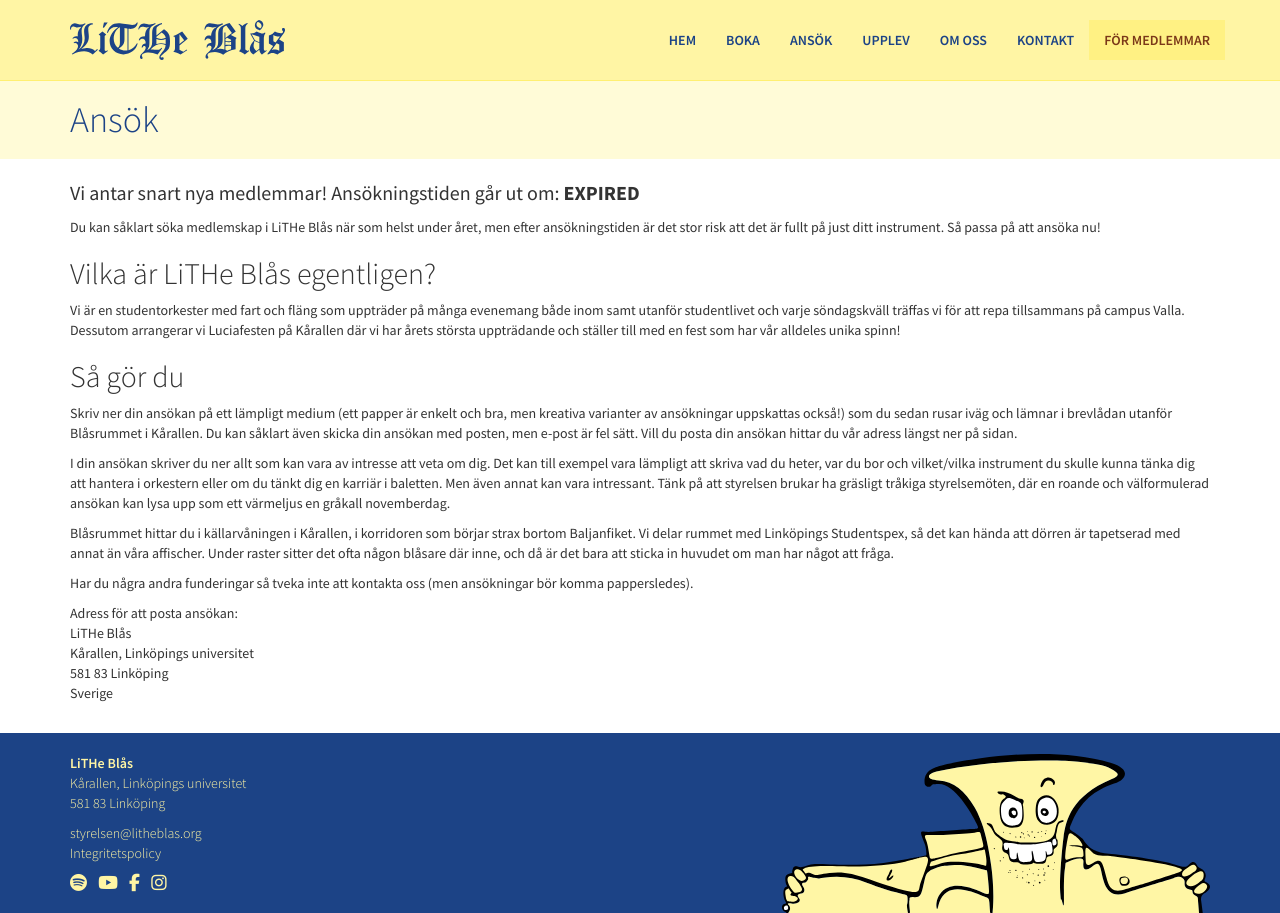
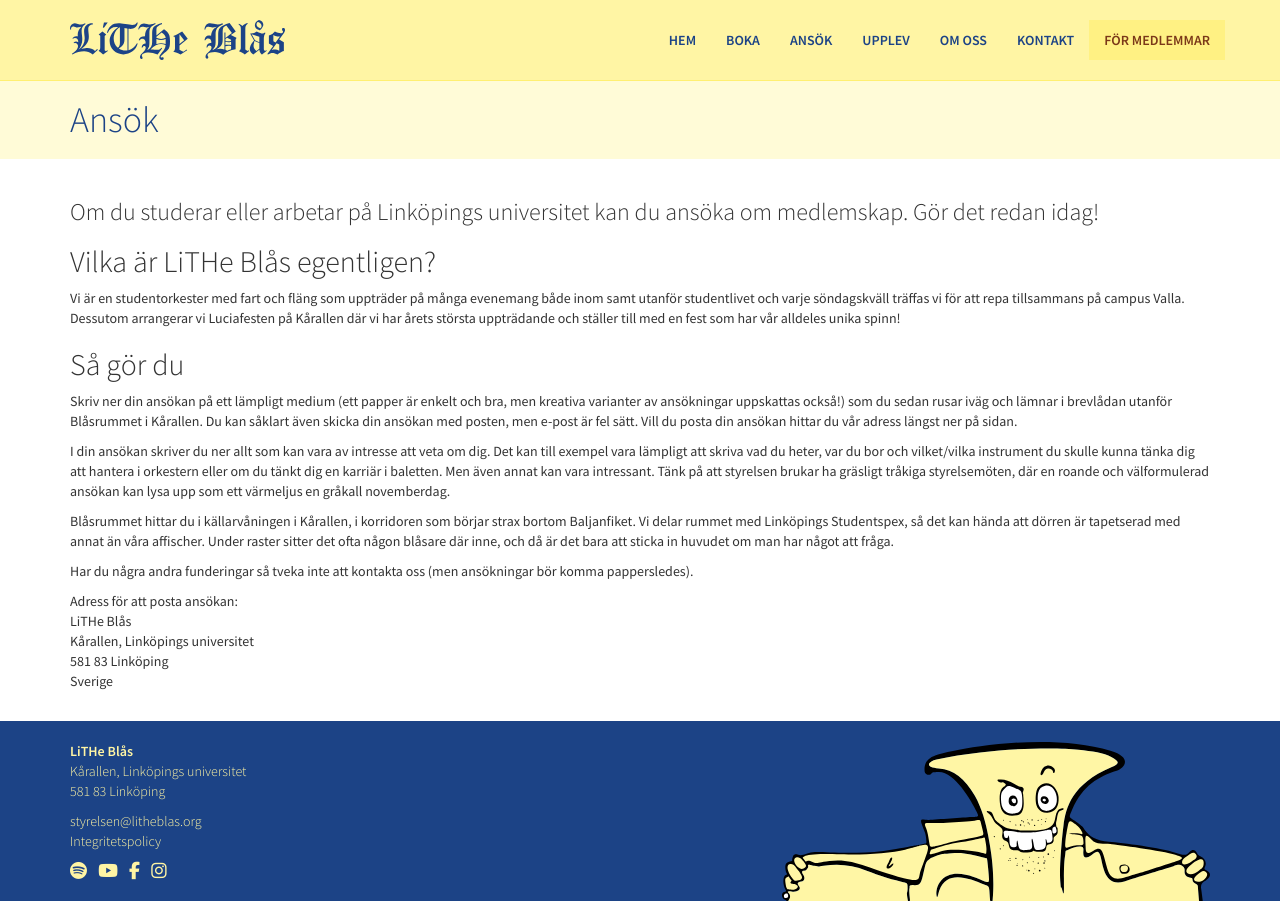
Before and after one commit to litheblas/litheblas.org, a Jekyll site: the page built from _pages/ansok.md, in a window 1280 px wide. Built offline with Jekyll 4.4.1, drawn with Linux system fonts in a browser that asks for light colours; nearby versions of some CDN libraries.

Commit message:
Update ansok.md

```diff
--- a/_pages/ansok.md
+++ b/_pages/ansok.md
@@ -4,57 +4,7 @@ title: Ansök
 permalink: /ansok/
 ---
 
-<!-- ### Om du studerar eller arbetar på Linköpings universitet kan du ansöka om medlemskap. Gör det redan idag! -->
-
-<div id="countdown">
-    <p style="font-size: 20px;">
-        Vi antar snart nya medlemmar! Ansökningstiden går ut om:
-        <span id="countdown-timer" style="font-weight: bold;">Timer placeholder</span>
-    </p>
-    <p>
-        Du kan såklart söka medlemskap i LiTHe Blås när som helst under året, men efter ansökningstiden är det stor risk att det är fullt på just ditt instrument. Så passa på att ansöka nu!
-    </p>
-</div>
-
-<script>
-  document.addEventListener('DOMContentLoaded', function () {
-    // Set the date we're counting down to
-    var countDownDate = new Date('2024-09-11T23:59:59').getTime();
-
-    // Define the countdown function
-    function updateCountdown() {
-      // Get today's date and time
-      var now = new Date().getTime();
-
-      // Find the distance between now and the count down date
-      var distance = countDownDate - now;
-
-      // Time calculations for days, hours, minutes and seconds
-      var days = Math.floor(distance / (1000 * 60 * 60 * 24));
-      var hours = Math.floor(
-        (distance % (1000 * 60 * 60 * 24)) / (1000 * 60 * 60),
-      );
-      var minutes = Math.floor((distance % (1000 * 60 * 60)) / (1000 * 60));
-      var seconds = Math.floor((distance % (1000 * 60)) / 1000);
-
-      // Display the result in the element with id="countdown-timer"
-      document.getElementById('countdown-timer').innerHTML =
-        days + 'd ' + hours + 'h ' + minutes + 'm ' + seconds + 's ';
-
-      // If the count down is finished, write some text
-      if (distance < 0) {
-        clearInterval(x);
-        document.getElementById('countdown-timer').innerHTML = 'EXPIRED';
-      }
-    }
-
-    // Run the countdown function once first
-    updateCountdown();
-
-    // Then set it to run every 1 second
-    var x = setInterval(updateCountdown, 1000);
-  });
-</script>
+### Om du studerar eller arbetar på Linköpings universitet kan du ansöka om medlemskap. Gör det redan idag!
 
 ## Vilka är LiTHe Blås egentligen?
 
```
